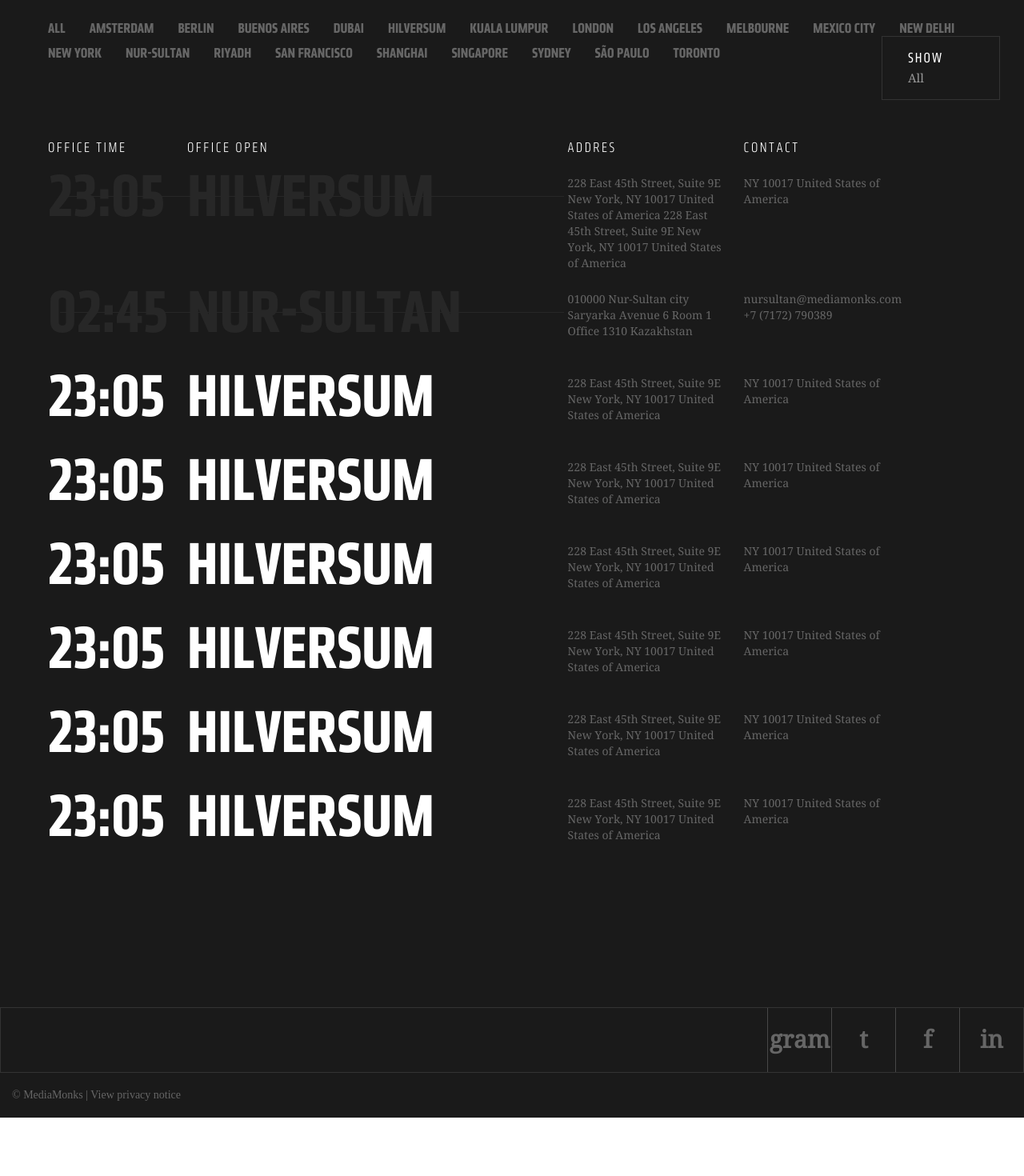
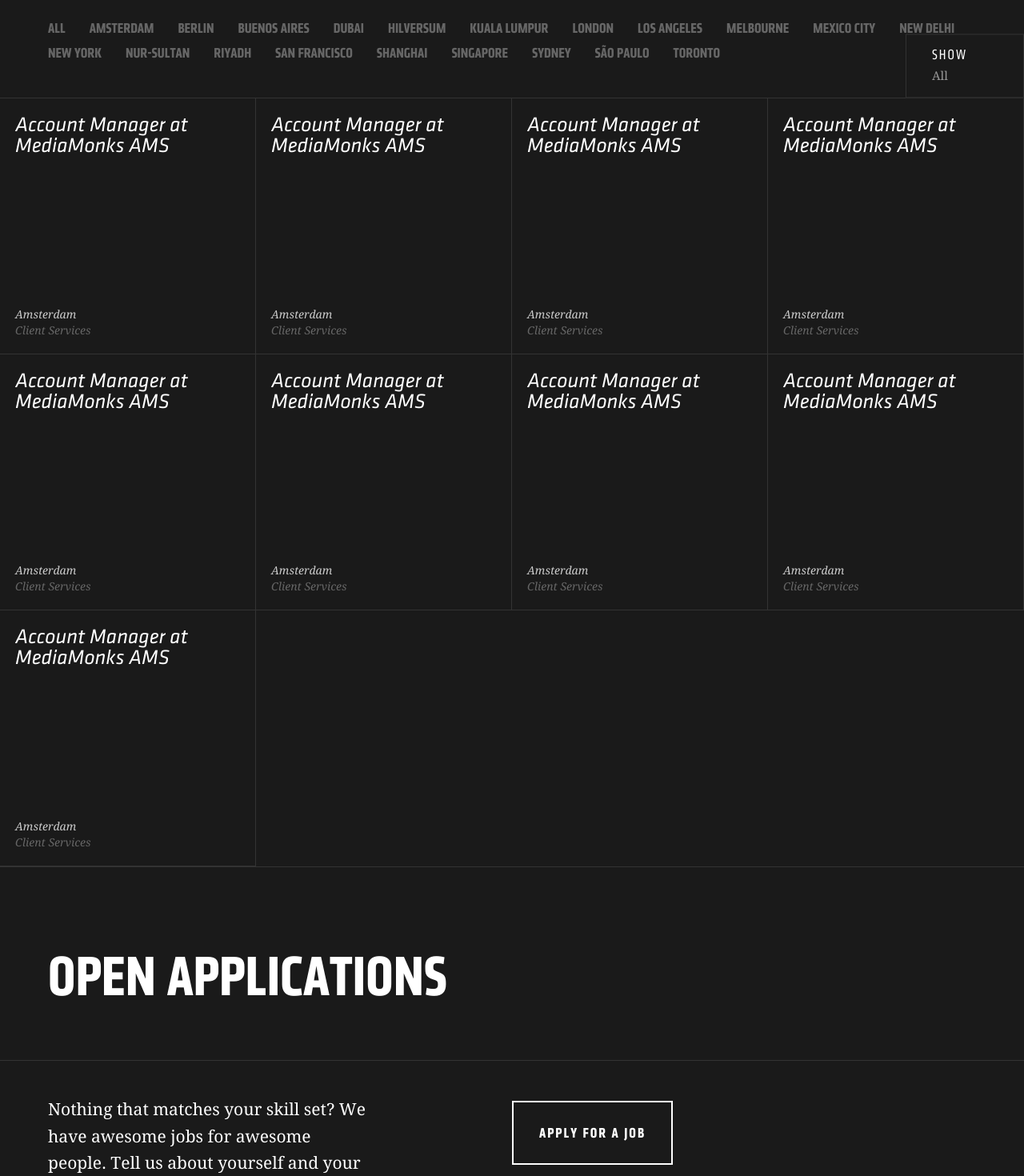
Before and after one commit to DaniyarOtynshin/mediamonks-website, a React (Create React App) app: page /careers in a window 1280 px wide. Shown: the part 260-1730 px from the top of the page at 80% size. Before the commit the page ends 1657 px from the top, so only its background shows below. Built offline with nearby package versions, Linux system fonts and the light colour scheme.

Commit message:
Add Careers items

```diff
--- a/src/components/Careers/Careers.css
+++ b/src/components/Careers/Careers.css
@@ -19,6 +19,8 @@
     list-style: none;
     padding: 0;
     margin: 0;
+    padding-bottom: 46px;
+    position: relative;
 }
 
 .careers__filter-office-item {
@@ -39,13 +41,17 @@
 }
 
 .careers__filter-office-item_button {
+    position: absolute;
+    top: 0;
+    left: 100%;
+    transform: translate(-100%, 28.4px);
     padding: 0;
-    float: right;
     transition: 0.4s;
 }
 
 
 .block-button {
+    display: block;
     background-color: #1a1a1a;
     border: 1px solid #333;
     border-radius: 0;
@@ -57,6 +63,7 @@
 .block-text {
     display: flex;
     flex-direction: column;
+    font-style: normal;
     align-items: flex-start;
     max-width: fit-content;
     color: #fff;
@@ -87,3 +94,108 @@
 .block-button:hover .block-text {
     color: #000;
 }
+
+.careers__vacancies {
+    border-top: 1px solid #333;
+    padding: 0;
+    margin: 0;
+    display: flex;
+    flex-wrap: wrap;
+}
+
+.careers__vacancies-item {
+    height: 320px;
+    width: 25%;
+    border-right: 1px solid #333;
+    border-bottom: 1px solid #333;
+    list-style: none;
+}
+
+.careers__vacancies-content {
+    padding: 19px;
+    display: flex;
+    flex-direction: column;
+    height: 100%;
+    justify-content: space-between;
+}
+
+.careers__vacancies-title {
+    font-style: italic;
+    font-weight: 400;
+    color: #fff;
+    letter-spacing: 0;
+    font-size: 26px;
+    line-height: 1;
+    margin: 0;
+}
+
+.careers__vacancies-office {
+    display: flex;
+    flex-direction: column;
+    font-style: italic;
+    font-family: 'droid', sans-serif;
+    font-size: 14px;
+    line-height: 20px;
+    color: #ccc;
+}
+
+.careers__vacancies-office > span{
+    color: #666;
+}
+
+
+.careers__applications {
+    color: #fff;
+    border-top: 1px solid #333;
+    border-bottom: 1px solid #333;
+    font-family: 'klavika', sans-serif;
+    font-weight: 900;
+    font-size: 72px;
+    line-height: 0.8;
+    text-transform: uppercase;
+    padding: 108px 60px 75px;
+    margin: 0;
+}
+
+.careers__open-open {
+    display: flex;
+    border-bottom: 1px solid #333;
+}
+
+.careers__inner {
+    width: 50%;
+}
+
+.careers__open-open-text {
+    color: #fff;
+    font-family: 'droid', sans-serif;
+    margin: 0;
+    font-size: 21px;
+    line-height: 1.6;
+    padding: 44px 180px 44px 60px;
+}
+
+.careers__button {
+    height: 80px;
+    font-size: 18px;
+    line-height: 0.8;
+    font-weight: 900;
+    text-transform: uppercase;
+    color: #fff;
+    letter-spacing: 2px;
+    border: 2px solid #fff;
+    border-radius: 0;
+    margin-top: 50px;
+    background-color: transparent;
+    padding: 0 32px;
+    display: flex;
+    justify-content: center;
+    align-items: center;
+    transition: 0.3s;
+}
+
+.careers__button:hover {
+    color: #000;
+    background-color: #fff;
+    cursor: pointer;
+}
--- a/src/components/Careers/Careers.jsx
+++ b/src/components/Careers/Careers.jsx
@@ -25,6 +25,98 @@
                     </li>
                 </ul>
             </div>
+            <ul className="careers__vacancies">
+                <li className="careers__vacancies-item">
+                    <div className="careers__vacancies-content">
+                        <h2 className="careers__vacancies-title">Account Manager at MediaMonks AMS</h2>
+                        <span className="careers__vacancies-office">
+                            Amsterdam
+                            <span>Client Services</span>
+                        </span>
+                    </div>
+                </li>
+                <li className="careers__vacancies-item">
+                    <div className="careers__vacancies-content">
+                        <h2 className="careers__vacancies-title">Account Manager at MediaMonks AMS</h2>
+                        <span className="careers__vacancies-office">
+                            Amsterdam
+                            <span>Client Services</span>
+                        </span>
+                    </div>
+                </li>
+                <li className="careers__vacancies-item">
+                    <div className="careers__vacancies-content">
+                        <h2 className="careers__vacancies-title">Account Manager at MediaMonks AMS</h2>
+                        <span className="careers__vacancies-office">
+                            Amsterdam
+                            <span>Client Services</span>
+                        </span>
+                    </div>
+                </li>
+                <li className="careers__vacancies-item">
+                    <div className="careers__vacancies-content">
+                        <h2 className="careers__vacancies-title">Account Manager at MediaMonks AMS</h2>
+                        <span className="careers__vacancies-office">
+                            Amsterdam
+                            <span>Client Services</span>
+                        </span>
+                    </div>
+                </li>
+                <li className="careers__vacancies-item">
+                    <div className="careers__vacancies-content">
+                        <h2 className="careers__vacancies-title">Account Manager at MediaMonks AMS</h2>
+                        <span className="careers__vacancies-office">
+                            Amsterdam
+                            <span>Client Services</span>
+                        </span>
+                    </div>
+                </li>
+                <li className="careers__vacancies-item">
+                    <div className="careers__vacancies-content">
+                        <h2 className="careers__vacancies-title">Account Manager at MediaMonks AMS</h2>
+                        <span className="careers__vacancies-office">
+                            Amsterdam
+                            <span>Client Services</span>
+                        </span>
+                    </div>
+                </li>
+                <li className="careers__vacancies-item">
+                    <div className="careers__vacancies-content">
+                        <h2 className="careers__vacancies-title">Account Manager at MediaMonks AMS</h2>
+                        <span className="careers__vacancies-office">
+                            Amsterdam
+                            <span>Client Services</span>
+                        </span>
+                    </div>
+                </li>
+                <li className="careers__vacancies-item">
+                    <div className="careers__vacancies-content">
+                        <h2 className="careers__vacancies-title">Account Manager at MediaMonks AMS</h2>
+                        <span className="careers__vacancies-office">
+                            Amsterdam
+                            <span>Client Services</span>
+                        </span>
+                    </div>
+                </li>
+                <li className="careers__vacancies-item">
+                    <div className="careers__vacancies-content">
+                        <h2 className="careers__vacancies-title">Account Manager at MediaMonks AMS</h2>
+                        <span className="careers__vacancies-office">
+                            Amsterdam
+                            <span>Client Services</span>
+                        </span>
+                    </div>
+                </li>
+            </ul>
+            <h2 className="careers__applications">open applications</h2>
+            <div className="careers__open-open">
+                <div className="careers__inner">
+                    <p className="careers__open-open-text">Nothing that matches your skill set? We have awesome jobs for awesome people. Tell us about yourself and your trade and we may dream up your digital dream job just like that. Seriously, we’re open to open applications.</p>
+                </div>
+                <div className="careers__inner">
+                    <button className="careers__button">apply for a job</button>
+                </div>
+            </div>
         </section>
     )
 };
--- a/src/vendor/fonts/fonts.css
+++ b/src/vendor/fonts/fonts.css
@@ -45,3 +45,11 @@
     font-display: swap;
     src: url("./klavikach-boldcond-webfont.woff") format("woff");
 }
+
+@font-face {
+    font-family: "klavika";
+    font-style:  italic;
+    font-weight: 400;
+    font-display: swap;
+    src: url("./klavika-regularitalic-webfont.woff") format("woff");
+}
```
Also changed, not shown: src/vendor/fonts/klavika-regularitalic-webfont.woff (added).
